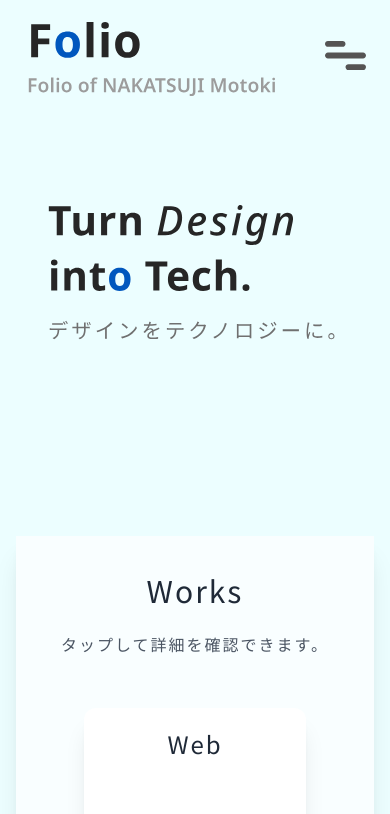
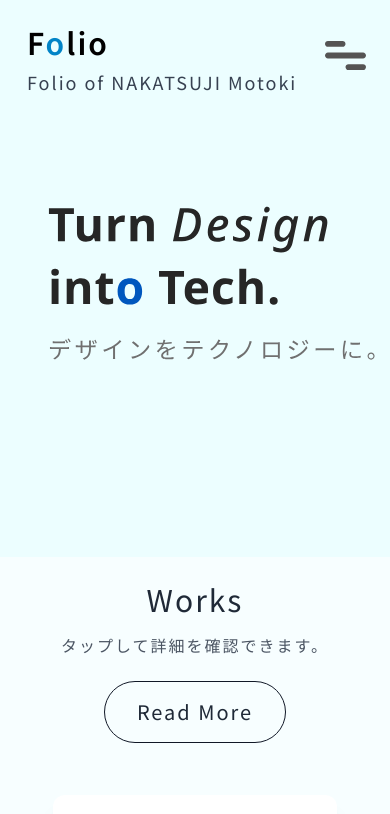
Before and after one commit to katsuji3197/Portfolio-Next, a Next.js app: page / in a window 390 px wide. Shown: the top 814 px of the page. Built offline with nearby package versions, Linux system fonts and the light colour scheme.

Commit message:
TOPページの改修とReadMoreButton

```diff
--- a/app/page.tsx
+++ b/app/page.tsx
@@ -1,3 +1,4 @@
+import { ReadMoreButton } from '@/ui/ReadMoreButton'
 import { SectionTitle } from '@/ui/SectionTitle'
 import { WorksDisplay } from '@/ui/WorksDisplay'
 import Image from 'next/image'
@@ -5,26 +6,45 @@ import Link from 'next/link'
 
 export default function Home() {
   return (
-    <main className="min-h-screen bg-cyan-50">
-      <div className='pl-12 xl:pl-48'>
-        <Image src="/topcatch.svg" alt="Turn Design into tech" width={300} height={300} className='pt-48 pb-48 md:pb-30'/>
+    <main className="min-h-screen bg-cyan-50 dark:bg-slate-500">
+
+      <div className='pl-12 xl:pl-48 pt-48 pb-48 md:pb-30'>
+        <div>
+          <Image src="/topcatch.svg" alt="Turn Design into tech" width={350} height={300} className='dark:bg-gray-200 dark:p-8'/>
+        </div>
       </div>
       <div className='flex flex-wrap flex-col justify-center items-center pb-10'>
-        <div className='flex-col justify-center text-center bg-white bg-opacity-70 pt-6 pb-12 w-11/12 shadow-xl'>
-          <SectionTitle title='Works'>タップして詳細を確認できます。</SectionTitle>
+        <div className='flex-col justify-center text-center bg-white dark:bg-gray-700 dark:bg-opacity-60 bg-opacity-60 pt-6 pb-12 w-full shadow-xl'>
+          <div className='md:flex justify-between md:px-28 lg:px-48 xl:px-[240px]'>
+            <SectionTitle title='Works'>タップして詳細を確認できます。</SectionTitle>
+            <ReadMoreButton href='/works'/>
+          </div>
           <div className='flex flex-wrap flex-col justify-center items-center lg:flex-row gap-16 px-10 pt-10 w-full pb-3'>
             <WorksDisplay imgsrc='/webmock.png' title='Web' href='/works/cirkithp'>所属している課外活動のホームページデザインを担当しました。</WorksDisplay>
             <WorksDisplay imgsrc='/Alienmock.png' title='UI/UX' href='/works/alien'>ハッカソンに参加し、Webアプリのデザインを作成しました</WorksDisplay>
             <WorksDisplay imgsrc='/posterdisp.png' title='Poster' href='/works/poster'>授業の総まとめとして成果をまとめたポスターをいくつか作成しました</WorksDisplay>
           </div>
+        </div>
+      </div>
 
+      <div className='md:flex justify-start md:px-24 lg:px-40 xl:px-[300px] pt-10'>
+        <SectionTitle title='About'>私について</SectionTitle>
+      </div>
+      <div className='flex flex-wrap flex-col justify-center items-center lg:flex-row gap-24 px-10 pt-5 w-full md:pb-3'>
+        <Image src='/katsuji_circle.png' alt='丸い自画像' height={300} width={300} className='drop-shadow-xl items-center'/>
+        <div>
+          <div className='flex-col text-center text-base md:text-lg pl-5 text-gray-800'>
+            <div className='pb-5 md:pt-7'>
+              <SectionTitle title='中辻 基希'>NAKATSUJI Motoki</SectionTitle>
+            </div>
+            <div className='md:pt-18 dark:text-gray-100'>金沢工業大学情報フロンティア学部メディア情報学科に所属する2年生。</div>
+            <div className='pt-2 dark:text-gray-100'>課外活動でありながら、株式会社でもある「<Link href="https://cirkit.jp" className='text-sky-800 dark:text-sky-300 hover:text-sky-500 hover:dark:text-sky-200 duration-300 text-lg md:text-2xl'>CirKit</Link>」に所属しています。</div>
+            <div className='pt-2 dark:text-gray-100'>UIデザイナーとして、デザインから実装まで担当しています。</div>
+          </div>
+          <div className='pt-10 text-gray-800 lg:pl-4'>
+            <ReadMoreButton href='/about'/>
+          </div>
         </div>
-        <Link className="text-gray-100 hover:text-gray-700 flex flex-col flex-wrap justify-centor items-center w-11/12 h-full  p-5 bg-gray-500 bg-opacity-90 text-center shadow-xl hover:bg-sky-100 duration-500 hover:shadow-3xl" href="/works">
-            <div className='text-2xl drop-shadow-md'>
-              Read More
-            </div>
-          </Link>
-
       </div>
 
     </main>
--- a/ui/Header.tsx
+++ b/ui/Header.tsx
@@ -9,26 +9,31 @@ export function Header() {
   const [isOpen, setIsOpen] = useState(false);
 
   return (
-    <main className="pb-[30px]hidden fixed top-0 z-50 flex w-[100vw] justify-between py-2 md:py-3 xl:py-5">
-      <Link href="/" className="item-center flex pl-[27px] hover:opacity-30">
-        <Image src="/title.svg" alt="タイトル" width={250} height={33} />
+    <main className="pb-[30px]hidden fixed top-0 z-50 flex w-[100vw] justify-between py-2 md:py-3 xl:py-5 pl-[27px]">
+      <Link href="/" className="item-center flex hover:opacity-30">
+        <div className='flex-col pt-4'>
+          <div className='text-3xl md:text-4xl xl:text-5xl font-semibold text-black dark:text-white'>F<span className='text-sky-600 dark:text-sky-300'>o</span>lio</div>
+          <div className='text-lg md:text-xl xl:text-2xl pt-2 text-gray-700 dark:text-gray-300'>Folio of NAKATSUJI Motoki</div>
+        </div>
       </Link>
-      <div className="g-black hidden bg-opacity-30 md:flex md:items-center md:justify-between md:pr-[3rem] xl:pr-[7rem] font-light text-gray-800">
-          <Link href='/' className='text-base xl:text-xl text-thin hover:text-gray-400'>
-            H<span className='text-sky-600'>O</span>ME
-          </Link>
-          <Link href='/skills' className='pl-6 xl:pl-12 text-base xl:text-xl hover:text-gray-400'>
-            SK<span className='text-rose-600'>I</span>LLS
-          </Link>
-          <Link href='/works' className='pl-6 xl:pl-12 text-base xl:text-xl hover:text-gray-400'>
-            W<span className='text-sky-600'>O</span>RKS
-          </Link>
-          <Link href='/about' className='pl-6 xl:pl-12 text-base xl:text-xl hover:text-gray-400'>
-            AB<span className='text-sky-600'>O</span>UT
-          </Link>
-          <Link href='/contact' className='pl-6 xl:pl-12 text-base xl:text-xl hover:text-gray-400'>
-            C<span className='text-sky-600'>O</span>NTACT
-          </Link>
+      <div className='md:pr-[3rem] xl:pr-[4rem] pt-5'>
+        <div className="g-black hidden md:flex md:items-center md:justify-between font-light text-gray-800 bg-white px-10 py-6 rounded-full hover:text-2xl duration-300 drop-shadow-lg dark:bg-gray-700 dark:bg-opacity-75">
+            <Link href='/' className='text-base xl:text-xl text-thin hover:text-gray-400 hover:text-2xl duration-300 dark:text-white'>
+              H<span className='text-sky-600 dark:text-sky-300'>O</span>ME
+            </Link>
+            <Link href='/skills' className='pl-6 xl:pl-12 text-base xl:text-xl hover:text-gray-400 hover:text-2xl duration-300 dark:text-white'>
+              SK<span className='text-rose-600 dark:text-rose-300'>I</span>LLS
+            </Link>
+            <Link href='/works' className='pl-6 xl:pl-12 text-base xl:text-xl hover:text-gray-400 hover:text-2xl duration-300 dark:text-white'>
+              W<span className='text-sky-600 dark:text-sky-300'>O</span>RKS
+            </Link>
+            <Link href='/about' className='pl-6 xl:pl-12 text-base xl:text-xl hover:text-gray-400 hover:text-2xl duration-300 dark:text-white'>
+              AB<span className='text-sky-600 dark:text-sky-300'>O</span>UT
+            </Link>
+            <Link href='/contact' className='pl-6 xl:pl-12 text-base xl:text-xl hover:text-gray-400 hover:text-2xl duration-300 dark:text-white'>
+              C<span className='text-sky-600 dark:text-sky-300'>O</span>NTACT
+            </Link>
+        </div>
       </div>
       <div className="flex pr-[1.5rem] md:hidden pt-6">
         <div className="pt-[9px]">
--- /dev/null
+++ b/ui/ReadMoreButton.tsx
@@ -0,0 +1,16 @@
+import Link from 'next/link';
+import React from 'react';
+
+type Props = {
+  href: string;
+};
+
+export function ReadMoreButton(props: Props) {
+  return (
+    <div className='flex flex-wrap flex-col justify-center items-center pb-3 md:pb-5 pt-3'>
+      <Link href={props.href} className='flex-col justify-center text-center text-xl text-gray-800 dark:text-white border border-gray-900 dark:border-white rounded-full px-8 py-4 hover:border-gray-400 hover:dark:border-gray-200 hover:text-gray-400 hover:dark:text-gray-200 duration-500 hover:px-10'>
+          Read More
+      </Link>
+    </div>
+  );
+}
--- a/ui/SectionTitle.tsx
+++ b/ui/SectionTitle.tsx
@@ -1,5 +1,3 @@
-import Image from 'next/image';
-import Link from 'next/link';
 import React from 'react';
 
 type Props = {
@@ -9,10 +7,10 @@ type Props = {
 
 export function SectionTitle(props: Props) {
   return (
-    <div className='flex flex-wrap flex-col justify-center items-center pb-3 md:pb-5 pt-3'>
+    <div className='flex flex-wrap flex-col justify-center items-center pb-3 md:pb-5 md:pt-3'>
       <div className='flex-col justify-center text-center'>
-          <p className='text-gray-800 text-3xl lg:text-4xl'>{props.title}</p>
-          <p className='text-gray-600 text-base pt-6'>{props.children}</p>
+          <p className='text-gray-800 dark:text-white text-3xl lg:text-4xl'>{props.title}</p>
+          <p className='text-gray-600 dark:text-gray-100 text-base pt-4'>{props.children}</p>
       </div>
     </div>
   );
--- a/ui/WorksDisplay.tsx
+++ b/ui/WorksDisplay.tsx
@@ -11,12 +11,12 @@ type Props = {
 
 export function WorksDisplay(props: Props) {
   return (
-    <Link className="flex flex-col items-center w-4/5 lg:w-1/4 h-full p-5 bg-white text-center shadow-xl rounded-xl hover:bg-cyan-50 duration-500 hover:shadow-3xl xl:h-[450px]" href={props.href}>
-      <div className='text-gray-800 text-2xl'>
+    <Link className="flex flex-col items-center w-11/12 lg:w-1/4 h-full p-5 bg-white dark:bg-slate-700 text-center shadow-xl rounded-xl lg:hover:bg-sky-50 duration-300 hover:shadow-3xl xl:h-[450px] lg:hover:w-2/5 lg:hover:dark:bg-slate-500" href={props.href}>
+      <div className='text-gray-800 dark:text-slate-50 text-2xl'>
         {props.title}
       </div>
       <Image src={props.imgsrc} alt={`${props.title}の写真`} width={300} height={300} className='lg:h-[300px] w-auto py-10'/>
-      <div className='text-gray-600 px-5'>
+      <div className='text-gray-600 dark:text-slate-100 px-5'>
         {props.children}
       </div>
     </Link>
```
Also changed, not shown: 1 other file (tests, documents, lock files or other folders).
